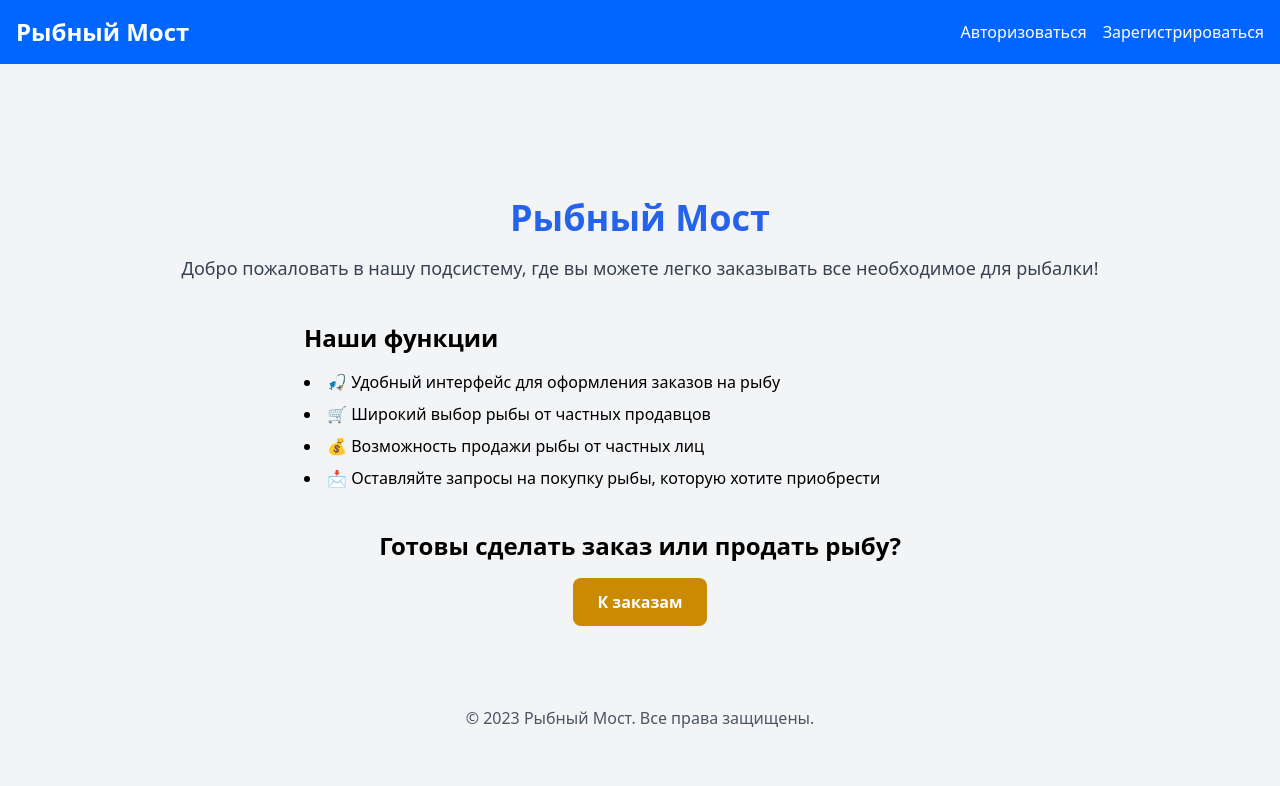
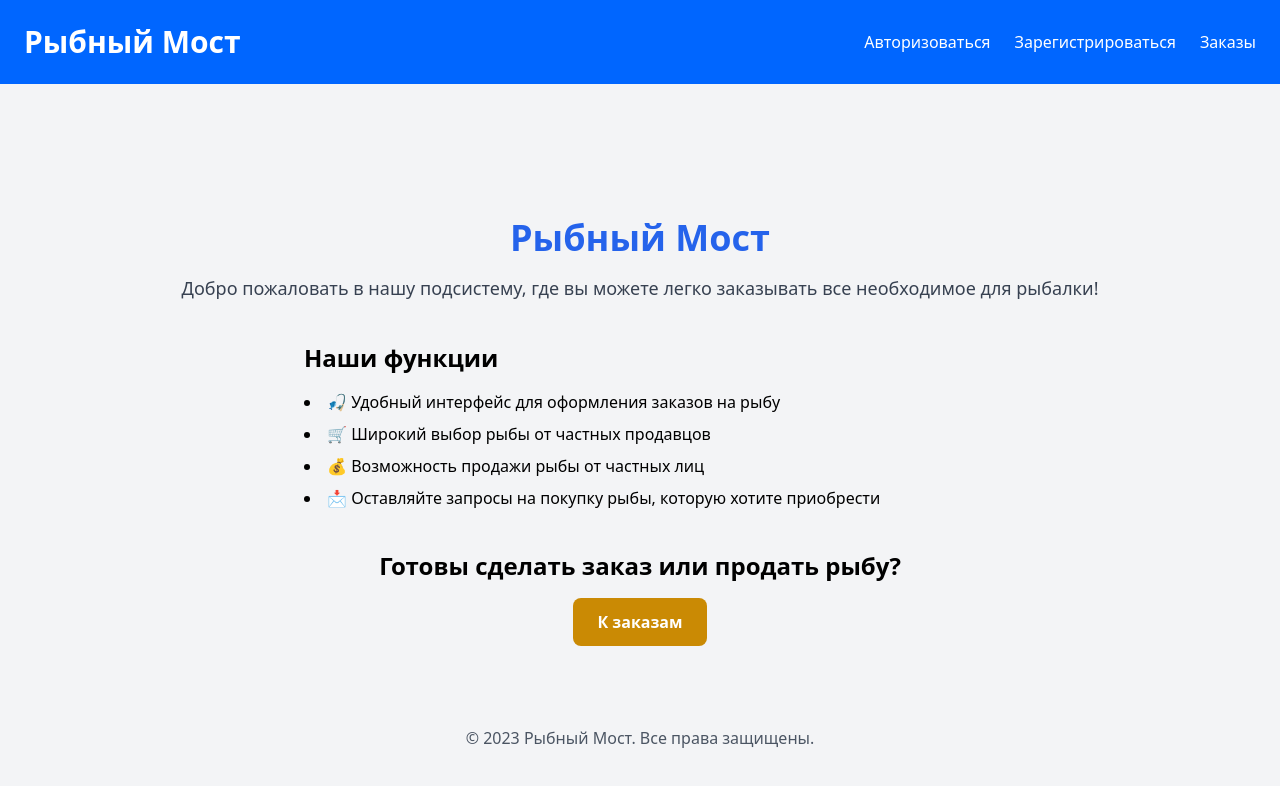
Before and after one commit to XomyachokAndrew/course, a Next.js app: page / in a window 1280 px wide. Shown: the top 786 px of the page. Built offline with nearby package versions, Linux system fonts and the light colour scheme.

Commit message:
Added Header components

```diff
--- a/app/components/Header.js
+++ b/app/components/Header.js
@@ -4,7 +4,7 @@ import { useAuth } from '../context/AuthContext';
 import Link from 'next/link';
 
 const Header = () => {
-    const { user, logout } = useAuth();
+    const { user, logout, isAdmin } = useAuth();
     const router = useRouter();
 
     const handleLogout = async () => {
@@ -13,17 +13,28 @@ const Header = () => {
     };
 
     return (
-        <header className="bg-[#0066FF] text-white py-4">
-            <div className="container mx-auto flex justify-between items-center px-4">
-                <h1 className="text-2xl font-bold">
+        <header className="bg-[#0066FF] text-white py-6"> {/* Увеличен отступ по вертикали */}
+            <div className="container mx-auto flex justify-between items-center px-6"> {/* Увеличен отступ по горизонтали */}
+                <h1 className="text-3xl font-bold"> {/* Увеличен размер шрифта заголовка */}
                     <Link href="/" className="hover:text-[#FFA100] transition duration-200">
                         Рыбный Мост
                     </Link>
                 </h1>
                 <nav>
-                    <ul className="flex space-x-4">
+                    <ul className="flex space-x-6"> {/* Увеличено расстояние между элементами списка */}
+
                         {user ? (
                             <>
+                                {isAdmin() ?
+                                    (
+                                        <li>
+                                            <Link href='/admin'>Админ</Link>
+                                        </li>
+                                    ) : (
+                                        <>
+                                        </>
+                                    )
+                                }
                                 <li>
                                     <Link className="hover:text-[#FFA100] transition duration-200" href="/profile">
                                         Профиль
@@ -49,8 +60,12 @@ const Header = () => {
                                 </li>
                             </>
                         )}
+                        <li>
+                            <Link href="/orders" className='hover:text-[#FFA100] transition duration-200'>
+                                Заказы
+                            </Link>
+                        </li>
                     </ul>
-
                 </nav>
             </div>
         </header>
```
